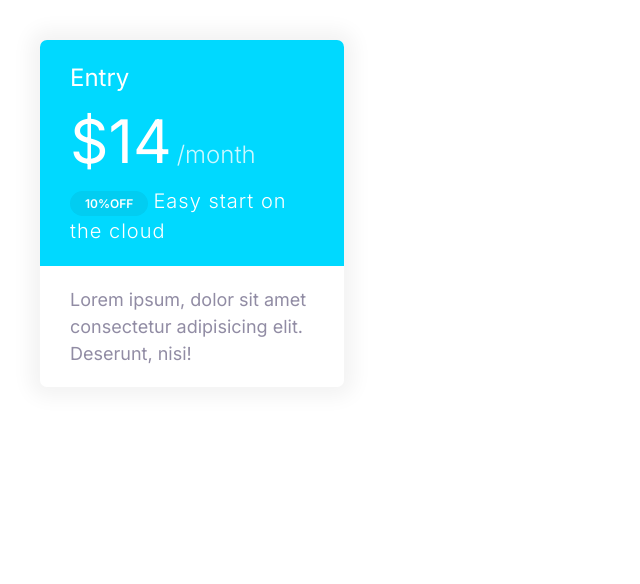
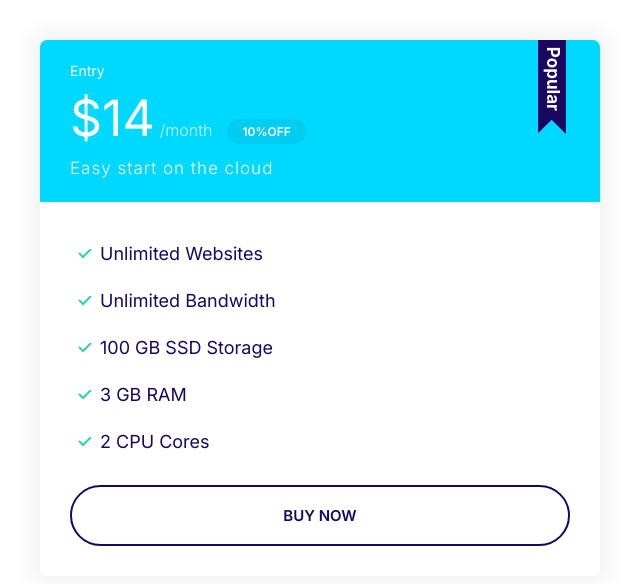
Before and after one commit to Apoorva123-svg/Apoorva-responsiveWebsite, a plain HTML site: page index.html in a window 1280 px wide. Shown: the whole page, without its empty margins (0-640 px from the left). Drawn offline with Linux system fonts and the light colour scheme.

Commit message:
Added the plan component with all its sub-components.

```diff
--- a/css/styles.css
+++ b/css/styles.css
@@ -278,4 +278,33 @@ input {
   font-size: 2rem;
   font-weight: 300;
   letter-spacing: 1px;
+  display: block;
 }
+.plan .list__item {
+  margin-bottom: 2rem;
+}
+.plan--popular .card__header {
+  position: relative;
+}
+.plan--popular .card__header::before {
+  content: url("../Images/popular.svg");
+  width: 40px;
+  display: inline-block;
+  position: absolute;
+  top: -6px;
+  right: 5%;
+}
+@media screen and (min-width: 1024px) {
+  .plan__name {
+    font-size: 1.4rem;
+  }
+  .plan__price {
+    font-size: 5rem;
+  }
+  .plan__billing-cycle {
+    font-size: 1.6rem;
+  }
+  .plan__description {
+    font-size: 1.7rem;
+  }
+}
--- a/index.html
+++ b/index.html
@@ -11,10 +11,11 @@
 
 </head>
 <body>
-<div class="plan">
-  <div style = "width: 30%; padding: 4rem">
+<div class="plan plan--popular">
+  <div style = "width: 50%; padding: 4rem">
     <div class="card card--secondary">
       <header class="card__header ">
+
    <h3 class = "plan__name">
      Entry
 
@@ -24,7 +25,16 @@
    <span class="badge badge--secondary badge--small">10%OFF</span>
    <span class="plan__description">Easy start on the cloud</span>
       </header>
-      <div class="card__body">Lorem ipsum, dolor sit amet consectetur adipisicing elit. Deserunt, nisi!</div>
+      <div class="card__body">
+        <ul class="list list--tick">
+          <li class = "list__item">Unlimited Websites</li>
+          <li class = "list__item">Unlimited Bandwidth</li>
+          <li class = "list__item">100 GB SSD Storage</li>
+          <li class = "list__item">3 GB RAM</li>
+          <li class = "list__item">2 CPU Cores</li>
+        </ul>
+        <button class="btn btn--outline btn--block">Buy Now</button>
+      </div>
     </div>
   </div>
 </div>
```
Also changed, not shown: Images/popular.svg (added).
